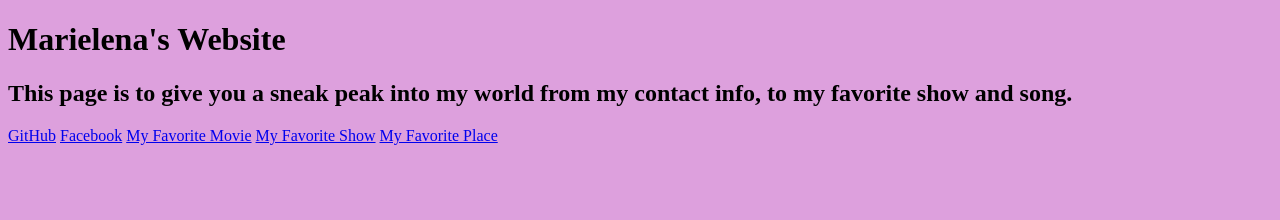
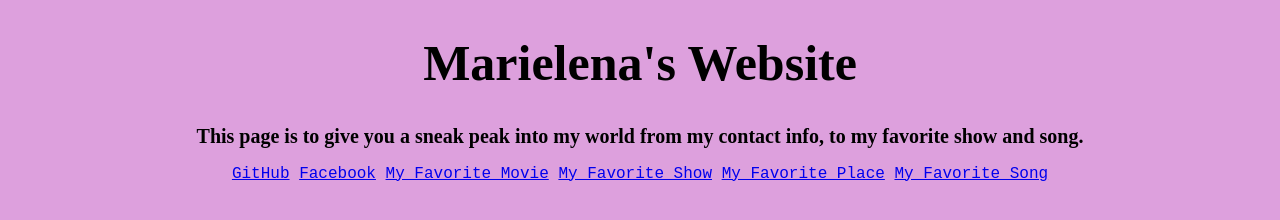
Before and after one commit to marielenah15/My-Website, a plain HTML site: page index.html in a window 1280 px wide. Drawn offline with Linux system fonts and the light colour scheme.

```diff
--- a/index.html
+++ b/index.html
@@ -13,6 +13,7 @@
                 <a href="https://m.youtube.com/watch?v=GNGCav9fRhc">My Favorite Movie</a>
                 <a href="https://www.nbc.com/law-and-order-special-victims-unit">My Favorite Show</a>
                 <a href="http://www.gohikecolorado.com/officers-gulch.html">My Favorite Place</a>
+                <a href="https://www.youtube.com/watch?v=oPmMUZbnc3o">My Favorite Song</a>
             </div>
         </section>
     <script src="script.js"></script>
--- a/style.css
+++ b/style.css
@@ -1,3 +1,21 @@
 body {
     background: plum;
   }
+
+h1 {
+    color: black;
+    text-align: center;
+    font-size: 50px;
+}
+
+h2 {
+    color: black;
+    text-align: center;
+    font-size: 20px;
+}
+
+#links {
+    color: chartreuse;
+    font-family: 'Courier New', Courier, monospace;
+    text-align: center;
+}
```
